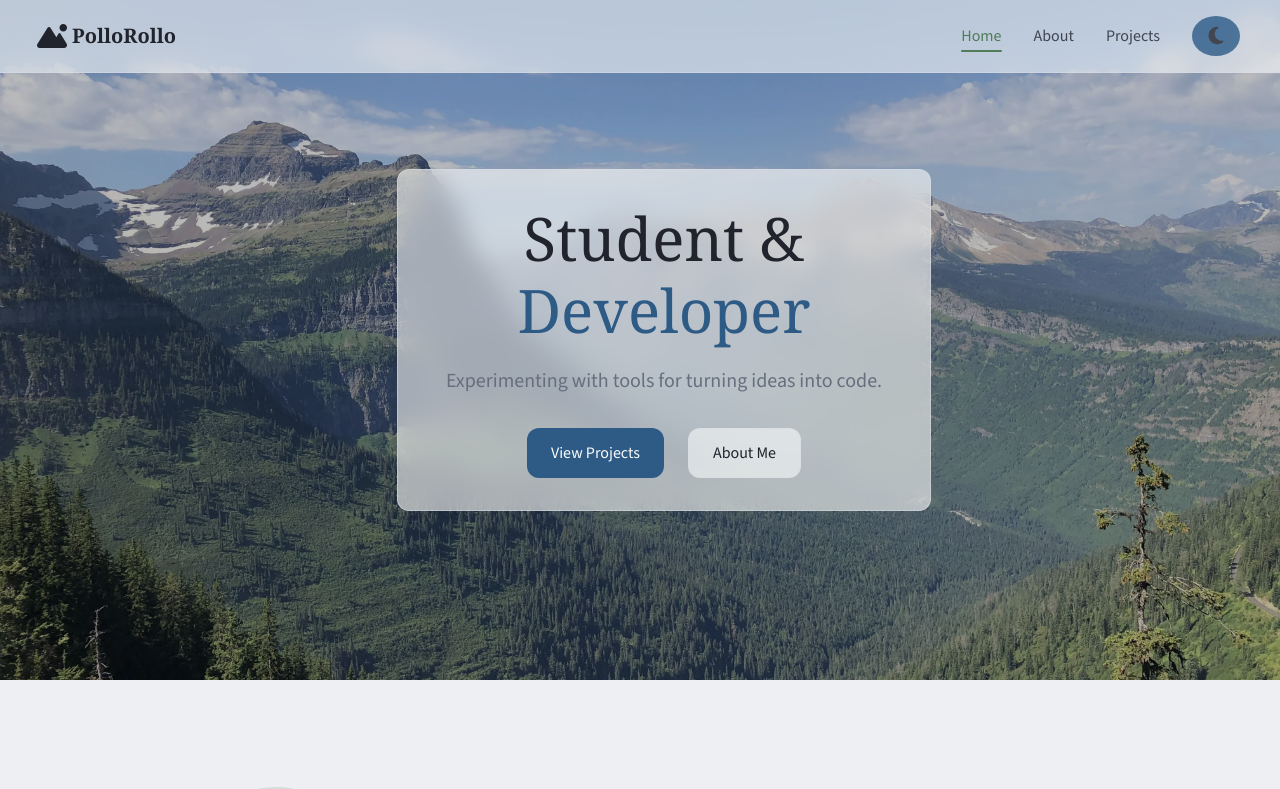
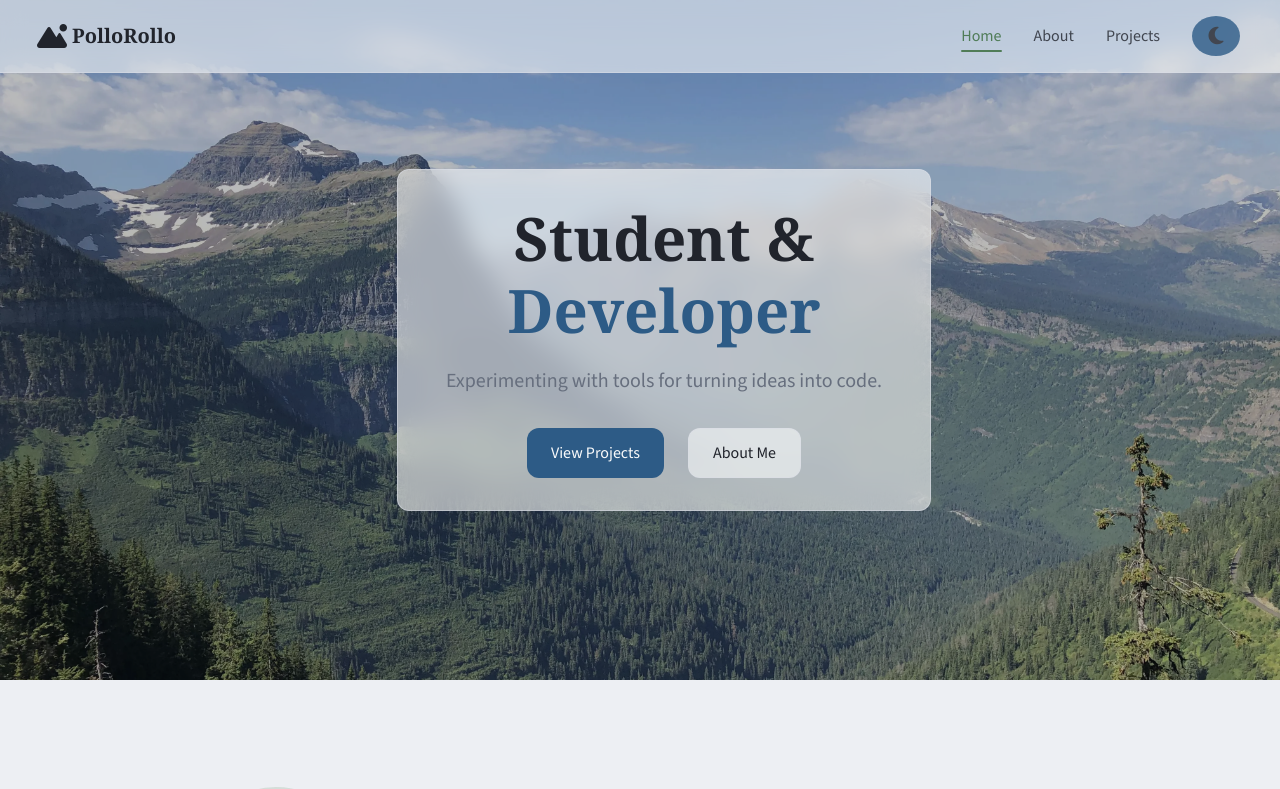
Before and after one commit to PolloRollo/PolloRollo.github.io, a React (Vite) app: page /#/ in a window 1280 px wide. Shown: the top 789 px of the page. Built offline with nearby package versions, Linux system fonts and the light colour scheme.

Commit message:
Font fix

```diff
--- a/src/App.css
+++ b/src/App.css
@@ -28,11 +28,6 @@
 /* Fallback if image doesn't exist yet */
 .hero-section:not([style*="url"]) {
   background: linear-gradient(135deg, var(--primary-blue) 0%, var(--primary-green) 100%);
-}
-
-.hero-title {
-  font-size: 4rem;
-  margin-bottom: 1rem;
 }
 
 .hero-subtitle {
--- a/src/components/Hero.tsx
+++ b/src/components/Hero.tsx
@@ -41,12 +41,12 @@ const Hero = ({
         ) : (
           <div className="hero-text-box">
             {title && (
-              <h1 className="hero-title font-serif text-4xl md:text-5xl lg:text-6xl font-bold text-foreground mb-4">
+              <h1 className="hero-title">
                 {title}
               </h1>
             )}
             {subtitle && (
-              <p className="hero-subtitle text-lg md:text-xl text-muted-foreground mb-8">
+              <p className="hero-subtitle">
                 {subtitle}
               </p>
             )}
--- a/src/data/projects.json
+++ b/src/data/projects.json
@@ -21,7 +21,7 @@
             "focalPoint": { "x": 50, "y": 50 },
             "raw": "https://raw.githubusercontent.com/PolloRollo/FRIENDBRW/refs/heads/main/README.md",
             "github": "https://github.com/PolloRollo/FRIENDBRW",
-            "technologies": ["React", "TypeScript", "Node.js"]
+            "technologies": ["Graph Theory", "Python", "Networkx"]
         },
         {
             "id": 3,
@@ -32,7 +32,7 @@
             "image": "/src/assets/images/2024_07_Olympus.webp",
             "focalPoint": { "x": 50, "y": 50 },
             "github": "https://github.com/PolloRollo/ProjectEuler",
-            "technologies": ["Python", "Mathematics"]
+            "technologies": ["Mathematics", "Python", "Puzzles"]
         },
         {
             "id": 4,
@@ -43,7 +43,7 @@
             "image": "/src/assets/images/2024_08_Hiawatha.webp",
             "focalPoint": { "x": 50, "y": 50 },
             "github": "https://github.com/PolloRollo/TicketToRide",
-            "technologies": ["Java", "Game Development"]
+            "technologies": ["Python", "Decision Making"]
         }
 
     ]
--- a/src/index.css
+++ b/src/index.css
@@ -201,6 +201,14 @@ button:focus-visible {
   text-wrap: balance;
 }
 
+.font-serif {
+  font-family: var(--font-serif);
+}
+
+.font-sans {
+  font-family: var(--font-sans);
+}
+
 /* Animation Utilities */
 .animate-fade-in {
   animation: fadeIn 0.6s ease-out forwards;
--- a/src/styles/components/Hero.css
+++ b/src/styles/components/Hero.css
@@ -98,48 +98,34 @@
 }
 
 /* Title Styling */
-.hero-title {
-  font-family: var(--font-serif);
+.hero-title,
+.hero-text-box .hero-title {
+  font-family: var(--font-serif) !important;
   font-size: 2.25rem;
   line-height: 1.2;
   font-weight: 700;
   color: hsl(var(--foreground));
-  margin-top: 0; /* Remove top margin for consistent spacing */
+  margin-top: 0;
   margin-bottom: 1rem;
 }
 
-.hero-title.font-serif {
-  font-family: var(--font-serif);
-}
-
-.hero-title.text-4xl {
-  font-size: 2.25rem;
-}
-
 @media (min-width: 768px) {
-  .hero-title.md\:text-5xl {
+  .hero-title,
+  .hero-text-box .hero-title {
     font-size: 3rem;
   }
 }
 
 @media (min-width: 1024px) {
-  .hero-title.lg\:text-6xl {
+  .hero-title,
+  .hero-text-box .hero-title {
     font-size: 3.75rem;
   }
-}
-
-.hero-title.text-foreground {
-  font-family: var(--font-serif);
-  color: hsl(var(--foreground));
 }
 
 .hero-title .text-primary {
   font-family: var(--font-serif);
   color: hsl(var(--primary));
-}
-
-.hero-title.mb-4 {
-  margin-bottom: 1rem;
 }
 
 /* Subtitle Styling */
@@ -150,22 +136,10 @@
   margin-bottom: 2rem;
 }
 
-.hero-subtitle.text-lg {
-  font-size: 1.125rem;
-}
-
 @media (min-width: 768px) {
-  .hero-subtitle.md\:text-xl {
+  .hero-subtitle {
     font-size: 1.25rem;
   }
-}
-
-.hero-subtitle.text-muted-foreground {
-  color: hsl(var(--muted-foreground));
-}
-
-.hero-subtitle.mb-8 {
-  margin-bottom: 2rem;
 }
 
 /* Button Container */
```
